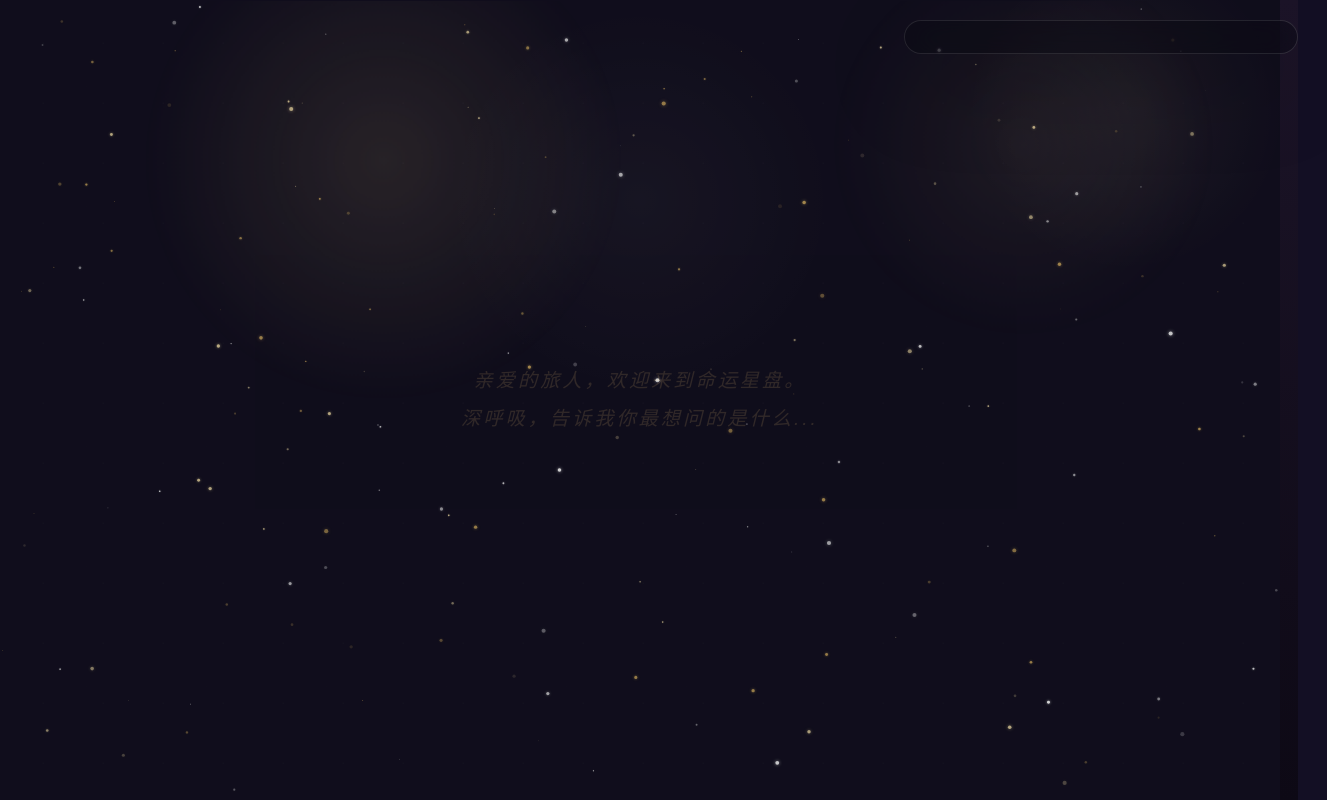
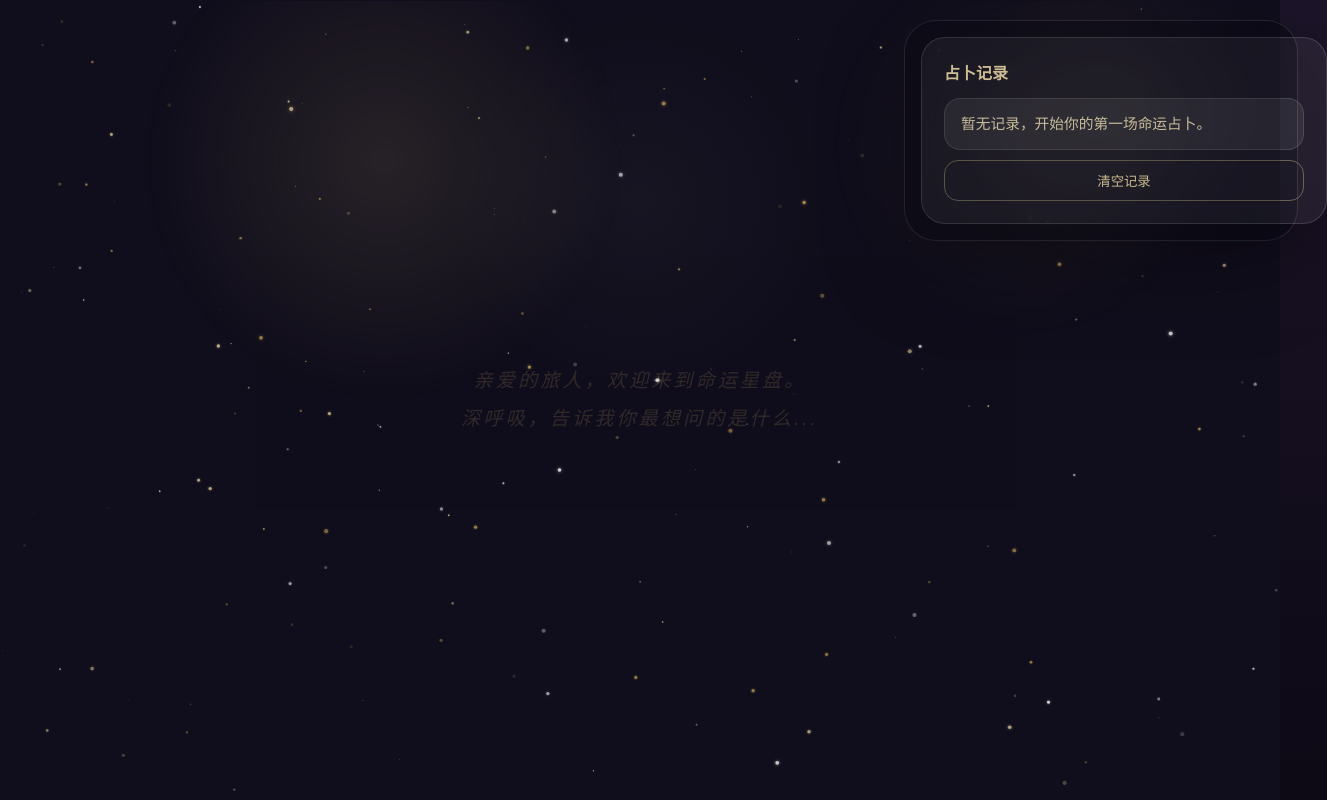
Before and after one commit to jingni0618/-, a plain HTML site: page index.html in a window 1280 px wide. Shown: the top 800 px of the page, 1327 px wide, since content can reach past the window. Drawn offline with nearby package versions, Linux system fonts and the light colour scheme.

Commit message:
Update index.html

```diff
--- a/index.html
+++ b/index.html
@@ -100,6 +100,11 @@
       <div class="daily-emoji-card"><div id="dailyEmoji" class="daily-emoji">✨</div><div id="dailyName" class="daily-name">牌名</div></div>
       <div class="daily-quote" id="dailyQuote">星辰正为你织就今日日签...</div>
     </div>
+    <div class="history-card" id="historyCardArea" style="display: none;">
+      <div class="history-title">占卜记录</div>
+      <div id="historyList" class="history-list"></div>
+      <button class="history-clear-btn" onclick="clearHistory()">清空记录</button>
+    </div>
   </div>
   </div>
 
```
